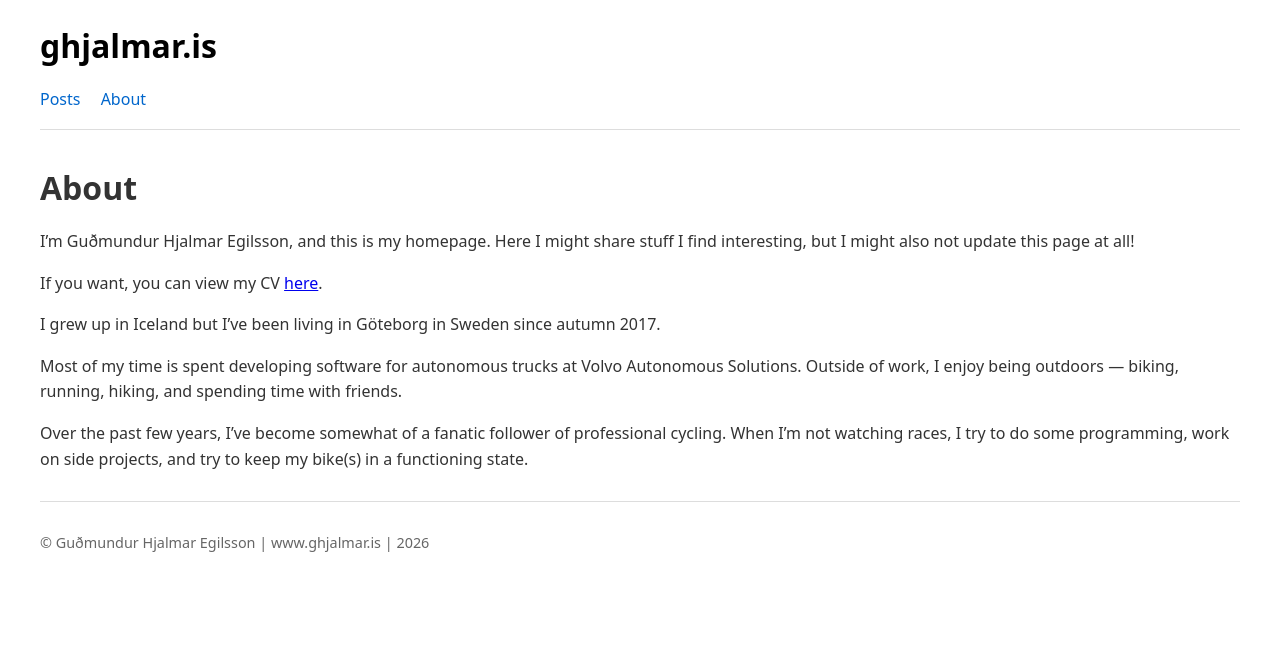
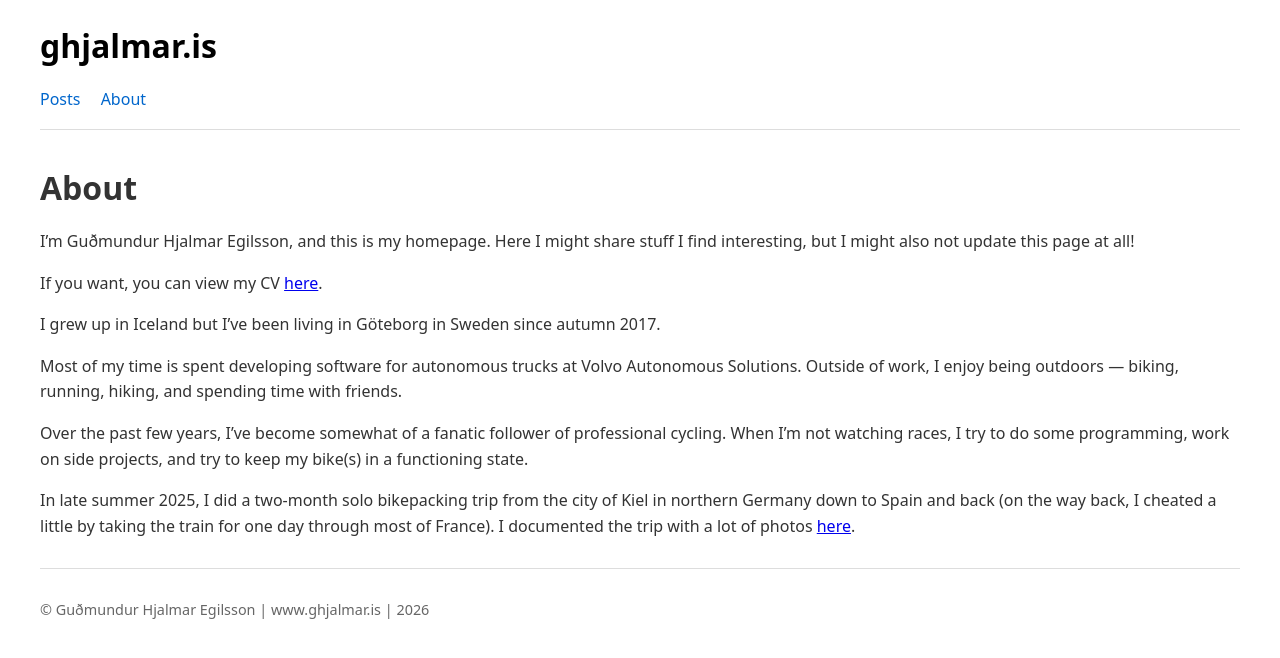
Before and after one commit to ghjalmar/ghjalmar.github.io, a Jekyll site: the page built from about.md, in a window 1280 px wide. Shown: the top 658 px of the page. Built offline with Jekyll 4.4.1, drawn with Linux system fonts in a browser that asks for light colours.

Commit message:
Add link to PolarSteps in about section

```diff
--- a/about.md
+++ b/about.md
@@ -15,3 +15,5 @@ I grew up in Iceland but I've been living in Göteborg in Sweden since autumn 20
 Most of my time is spent developing software for autonomous trucks at Volvo Autonomous Solutions. Outside of work, I enjoy being outdoors — biking, running, hiking, and spending time with friends.
 
 Over the past few years, I’ve become somewhat of a fanatic follower of professional cycling. When I’m not watching races, I try to do some programming, work on side projects, and try to keep my bike(s) in a functioning state.
+
+In late summer 2025, I did a two-month solo bikepacking trip from the city of Kiel in northern Germany down to Spain and back (on the way back, I cheated a little by taking the train for one day through most of France). I documented the trip with a lot of photos [here](https://www.polarsteps.com/ghjalmar/20208575-to-spain-and-back).
```
